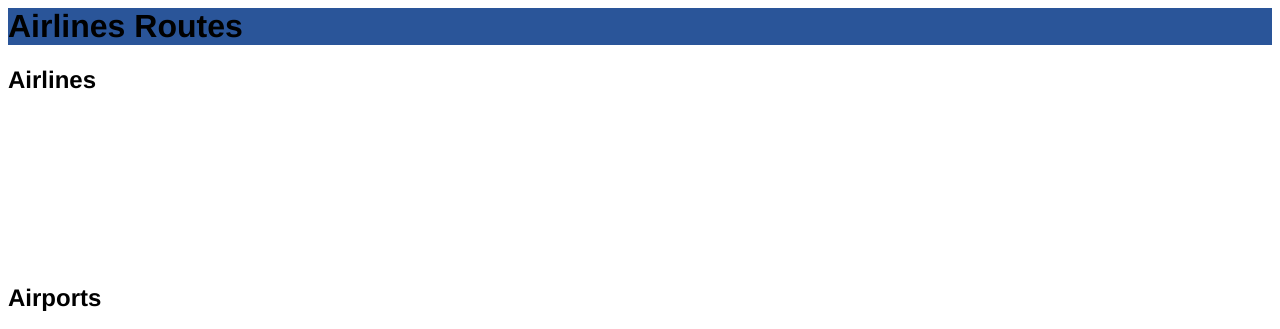
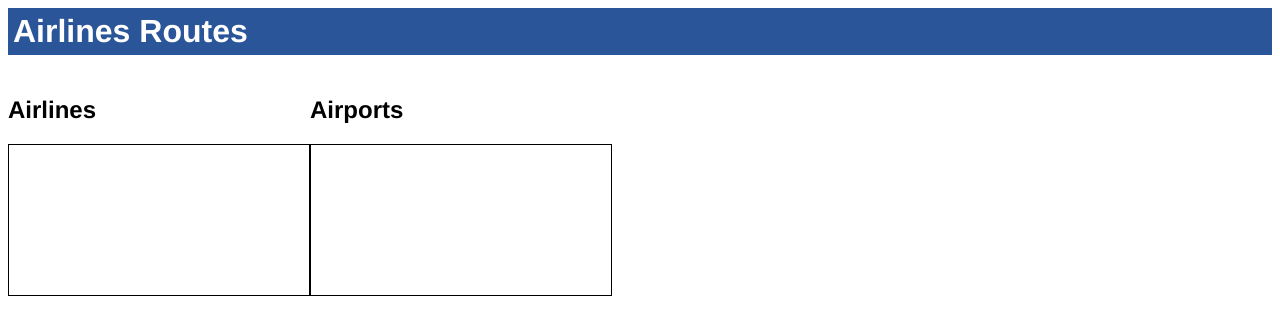
Before and after one commit to thecrossed/d3_airline, a plain HTML site: page d3_w1.html in a window 1280 px wide. Drawn offline with Linux system fonts and the light colour scheme.

Commit message:
create svg step 1

```diff
--- a/d3_w1.html
+++ b/d3_w1.html
@@ -12,6 +12,8 @@
             change the text to white and add a padding of 5px
             2 lines of code
             */
+            color : white;
+            padding: 5px;
         }
 
         /* TODO 2
@@ -19,10 +21,21 @@
         1-3 lines of code
         */
 
+        svg {
+            border: 1px solid black /* Need to add solid to make it appear on screen*/
+        }
+
         /* TODO 3
          - Use the "display flex" feature from to show the items from class `mainView` side by side
          1-3 lines of cide
         */
+
+        .mainView {
+            display: flex;
+        }
+
+
+
     </style>
 </head>
 
```
